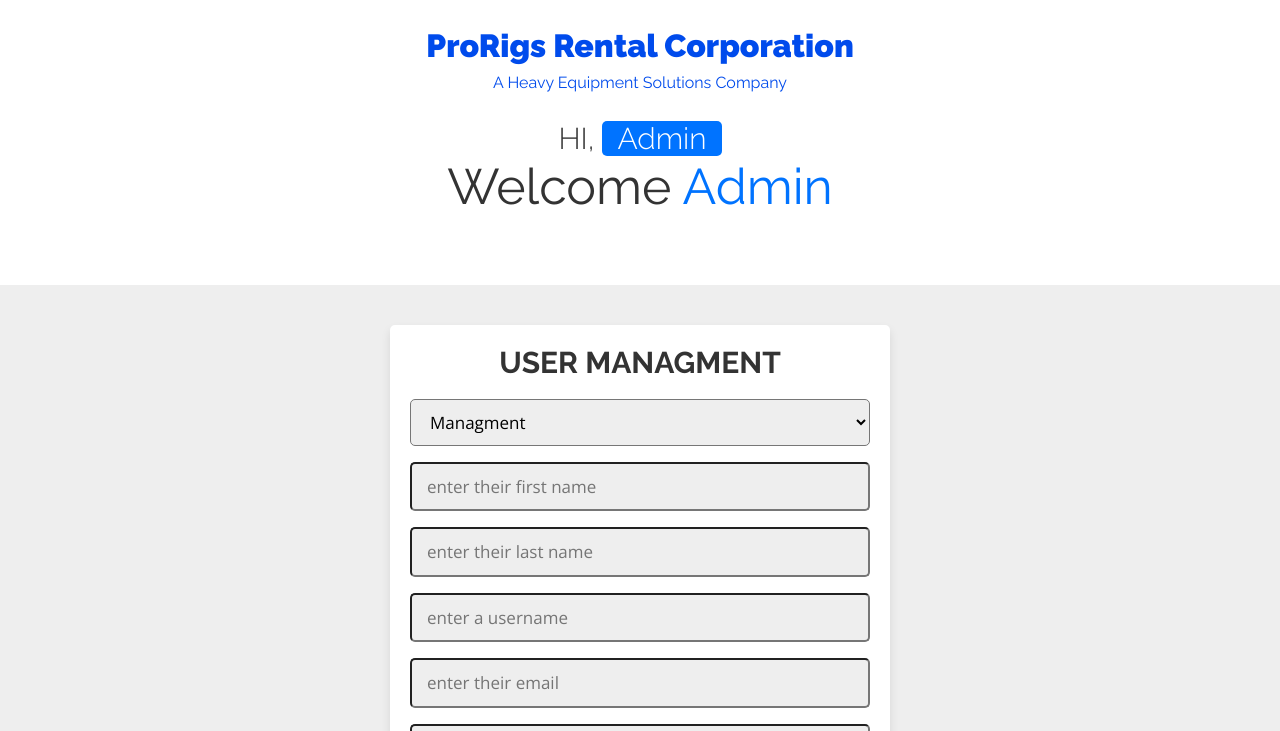
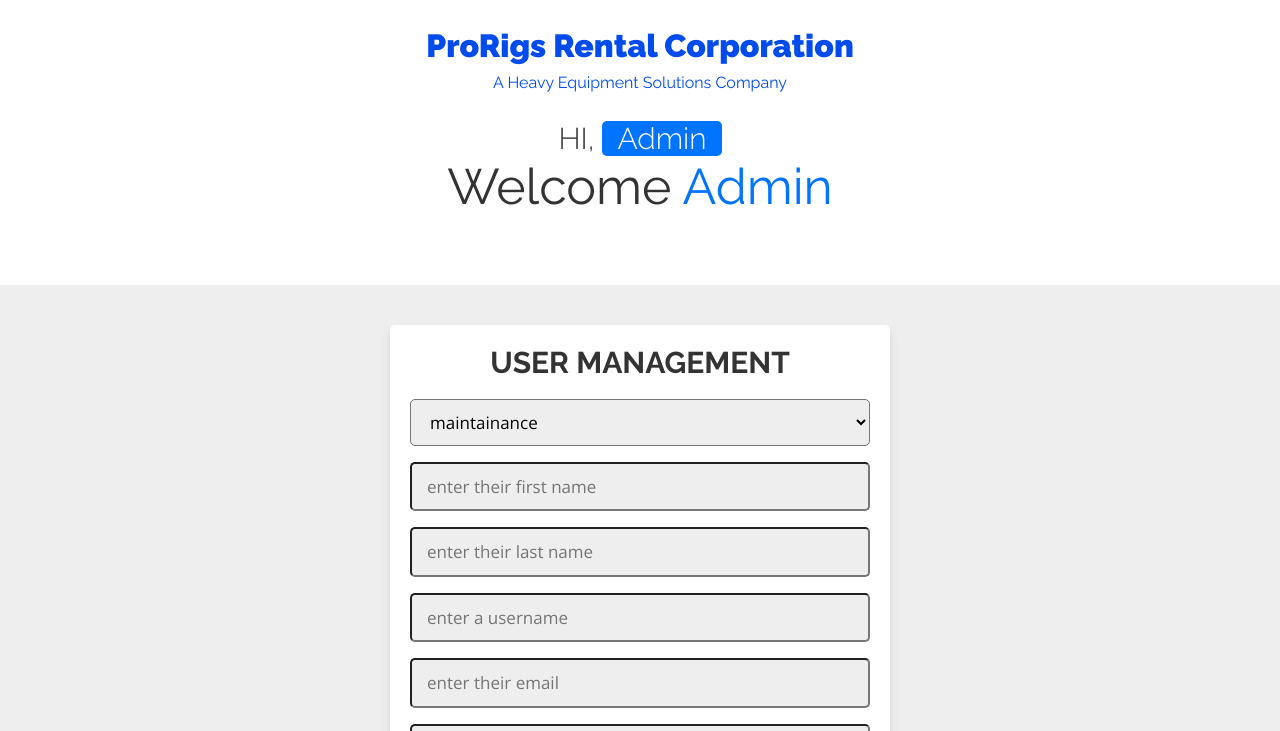
Before and after one commit to meaadh/ProRig-Rentals, a website: page public/adminPage.html in a window 1280 px wide. Shown: the part 73-804 px from the top of the page. Drawn offline with nearby package versions, Linux system fonts and the light colour scheme; no server answers; a web font is replaced by a local one.

Commit message:
Fix typos in user management form and enhance error logging in server.js and fix admin so it creates maintanince account

```diff
--- a/public/adminPage.html
+++ b/public/adminPage.html
@@ -73,17 +73,17 @@
       </div>
     </div>
     <div class="form-container">
-      <form action="http://localhost:3000/management" method="post">
-        <h3>USER MANAGMENT</h3>
+      <form action="http://localhost:3000/managment" method="post">
+        <h3>USER MANAGEMENT</h3>
           <select name="user_type">
-                      <option value="managment">Managment</option>
-                      <option value="maintainance">Maintainance</option>
+                      <option value="maintainance">maintainance</option>
           </select>
           <input type="text" name="fname" required placeholder="enter their first name">
           <input type="text" name="lname" required placeholder="enter their last name">
           <input type="text" name="username" required placeholder="enter a username">
           <input type="email" name="email" required placeholder="enter their email">
           <input type="password" name="password" required placeholder="enter a password">
+        <input type="submit" value="Submit" class="form-btn">
       </form>
     </div>
   </main><!-- End #main -->
```
Also changed, not shown: server.js (+9 -1 lines).
